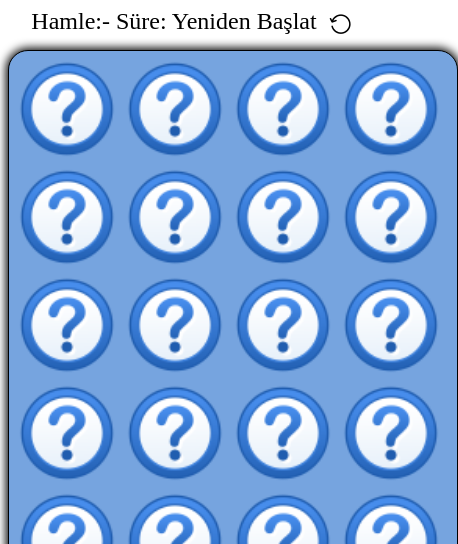
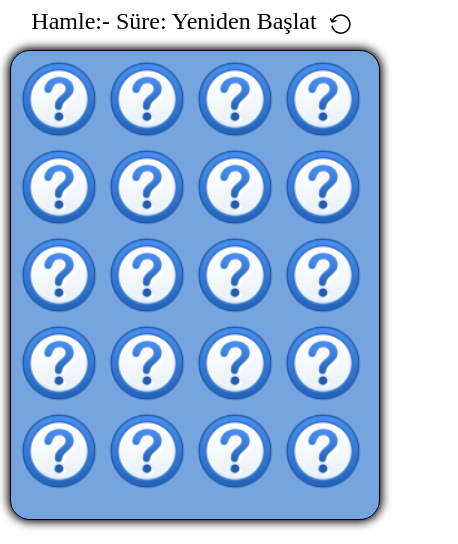
Before and after one commit to Bedrettin58/HafizaOyunu, a plain HTML site: page index.html in a window 390 px wide. Shown: the part 57-601 px from the top of the page, 458 px wide, since content can reach past the window. Drawn offline with Linux system fonts and the light colour scheme.

Commit message:
Add files via upload

```diff
--- a/css/oyun.css
+++ b/css/oyun.css
@@ -46,13 +46,13 @@ h3{
 @media screen and (max-width: 900px) {
     #ana {
         position: relative;
-        width: 440px;
-        height: 540px;
+        width: 360px;
+        height: 460px;
     }
     #ana img {
         float: left;
-        width: 100px;
-        height: 100px;
+        width: 80px;
+        height: 80px;
     }
     .popuptext {
         left: 5%;
```
